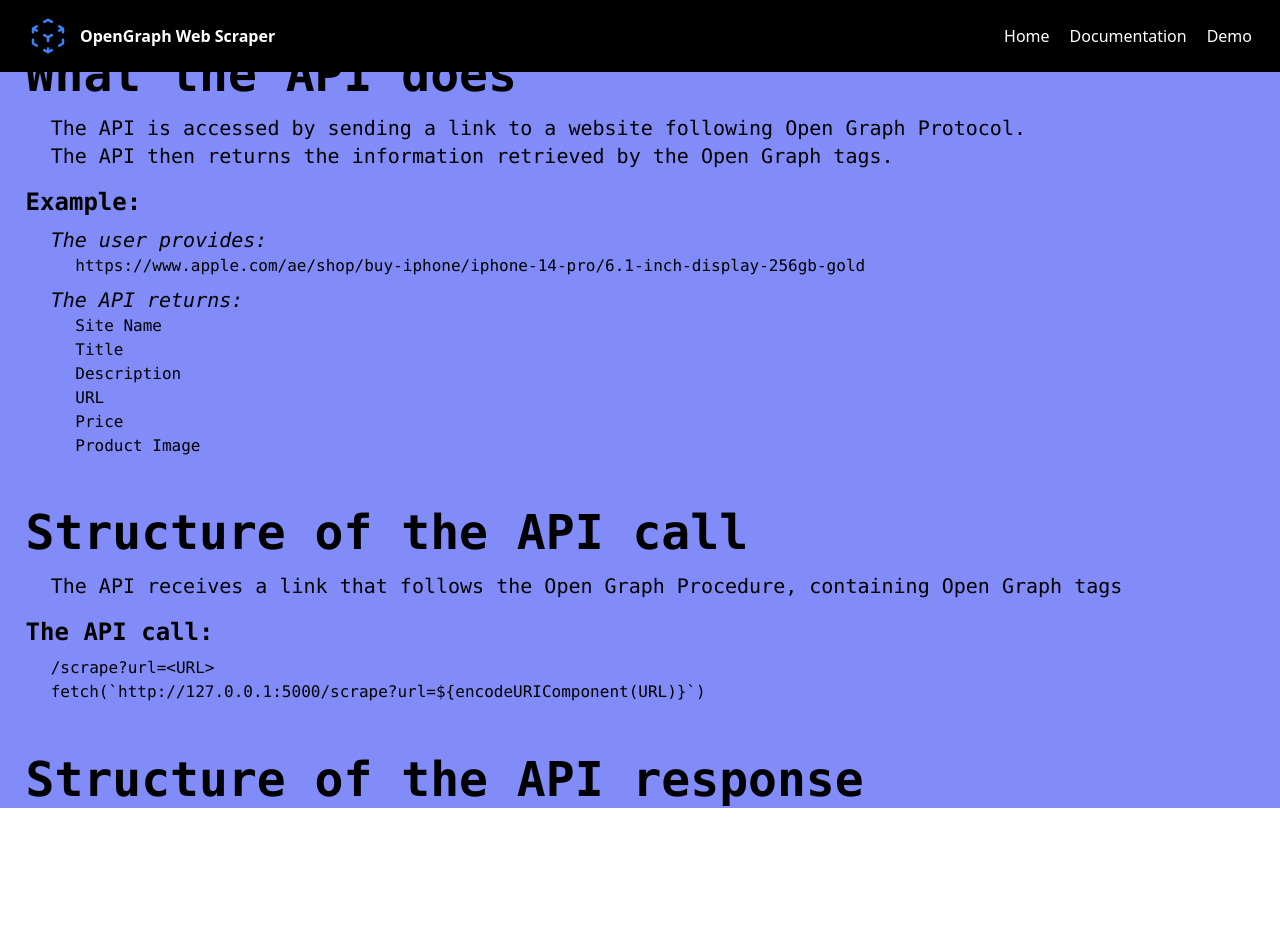
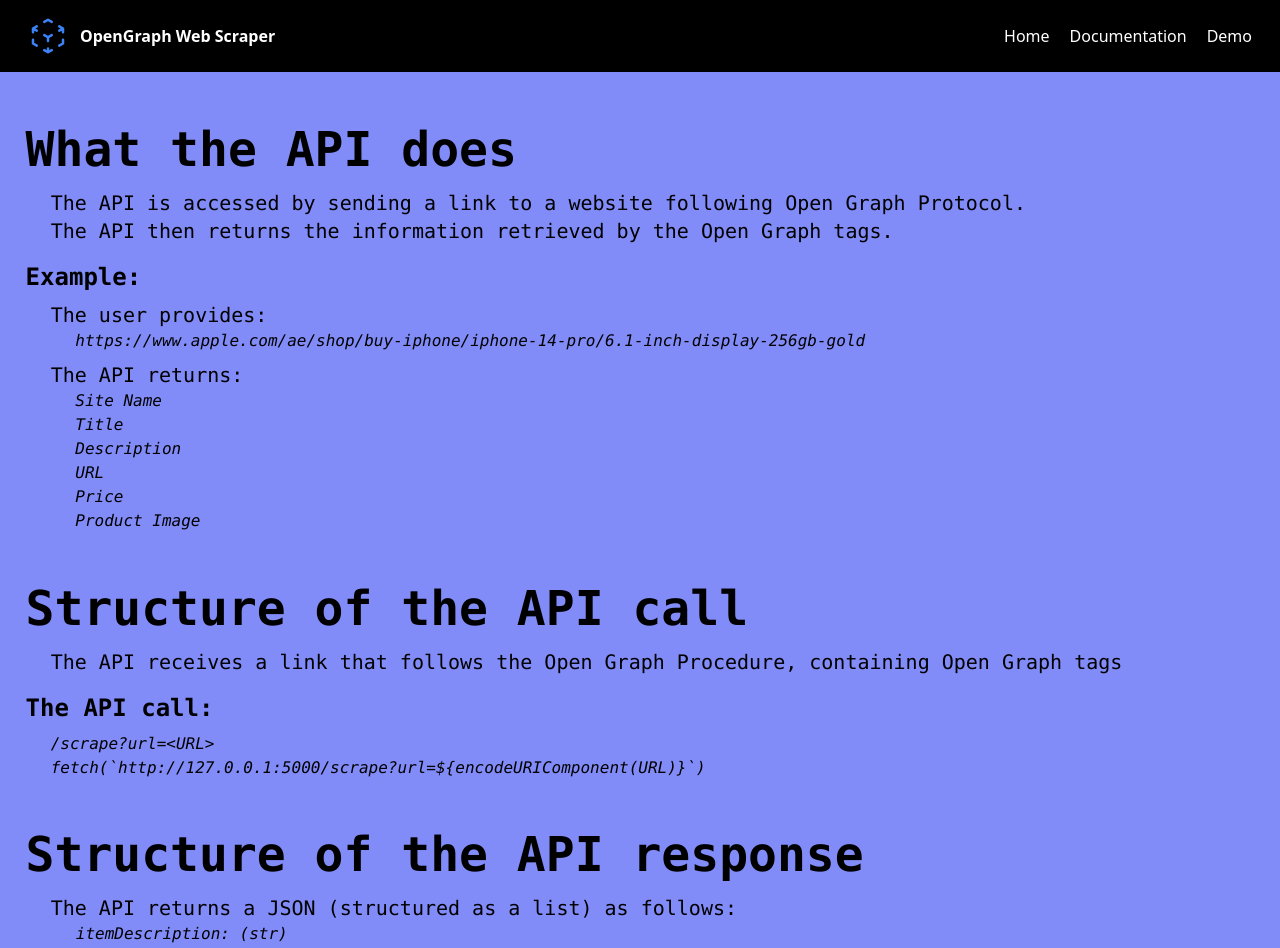
Before and after one commit to varuni24/OpenGraph-Web-Scraper, a React (Create React App) app in the folder react-frontend/: page /documentation in a window 1280 px wide. Shown: the top 948 px of the page. Before the commit the page ends 808 px from the top, so only its background shows below. Built offline with nearby package versions, Linux system fonts and the light colour scheme.

Commit message:
finished documentation page css if we need to change the documentation pls lmk

```diff
--- a/react-frontend/src/components/DocumentationPage.js
+++ b/react-frontend/src/components/DocumentationPage.js
@@ -9,30 +9,60 @@ function DocumentationPage() {
     return (
       <>
 
-      <div className="h-screen pl-[2%] font-mono text-black mb-2">
-            <h2 className="text-5xl font-bold pt-[4%] mb-4" data-aos-delay="100" data-aos="fade-right" data-aos-duration="800">
+      <div
+        className="pl-[2%] font-mono text-black mb-2 scroll-smooth"
+        data-aos-duration="800">
+            <h2
+              className="text-5xl font-bold pt-[10%] mb-4"
+              data-aos-delay="100"
+              data-aos="fade-right"
+              data-aos-duration="800">
             What the API does
             </h2>
-            <p className="text-xl pl-[2%]" data-aos-delay="200" data-aos="fade-right" data-aos-duration="800">
+            <p
+              className="text-xl pl-[2%]"
+              data-aos-delay="200"
+              data-aos="fade-right"
+              data-aos-duration="800">
             The API is accessed by sending a link to a website following Open Graph Protocol.<br/>
             The API then returns the information retrieved by the Open Graph tags.
             </p>
-            <h3 className="text-2xl font-bold mt-4" data-aos-delay="100" data-aos="fade-right" data-aos-duration="800">
+            <h3
+              className="text-2xl font-bold mt-4"
+              data-aos-delay="100"
+              data-aos="fade-right"
+              data-aos-duration="800">
               Example:
               </h3>
             <div className="pl-[2%]">
 
-              <h4 className="italic text-xl mt-2" data-aos-delay="200" data-aos="fade-right" data-aos-duration="800">
+              <h4
+                className="text-xl mt-2"
+                data-aos-delay="200"
+                data-aos="fade-right"
+                data-aos-duration="800">
                 The user provides:
                 </h4>
-              <p className=" pl-[2%]" data-aos-delay="300" data-aos="fade-right" data-aos-duration="800">
+              <p
+                className="italic pl-[2%]"
+                data-aos-delay="300"
+                data-aos="fade-right"
+                data-aos-duration="800">
               https://www.apple.com/ae/shop/buy-iphone/iphone-14-pro/6.1-inch-display-256gb-gold
               </p>
 
-              <h4 className="italic text-xl mt-2" data-aos-delay="200" data-aos="fade-right" data-aos-duration="800">
+              <h4
+                className="text-xl mt-2"
+                data-aos-delay="200"
+                data-aos="fade-right"
+                data-aos-duration="800">
                 The API returns:
                 </h4>
-              <p className=" pl-[2%]" data-aos-delay="300" data-aos="fade-right" data-aos-duration="800">
+              <p
+                className="italic pl-[2%]"
+                data-aos-delay="300"
+                data-aos="fade-right"
+                data-aos-duration="800">
                 Site Name <br/>
                 Title<br/>
                 Description<br/>
@@ -43,32 +73,61 @@ function DocumentationPage() {
 
             </div>
 
-            <h2 className="text-5xl font-bold pt-[4%] mb-4" data-aos-delay="100" data-aos="fade-right" data-aos-duration="800">
+            <h2
+              className="text-5xl font-bold pt-[4%] mb-4"
+              data-aos-delay="100"
+              data-aos="fade-right"
+              data-aos-duration="800">
               Structure of the API call
             </h2>
             {/* I don't like how this section is worded. Feel free to change it */}
-            <p className="text-xl pl-[2%]" data-aos-anchor-placement="center-bottom" data-aos-delay="150" data-aos="fade-right" data-aos-duration="800">
+            <p
+              className="text-xl pl-[2%]"
+              data-aos-anchor-placement="center-bottom"
+              data-aos-delay="150" data-aos="fade-right"
+              data-aos-duration="800">
             The API receives a link that follows the Open Graph Procedure, containing Open Graph tags <br/>
             </p>
 
-            <h3 className="text-2xl font-bold mt-4 mb-2" data-aos-anchor-placement="center-bottom" data-aos-delay="100" data-aos="fade-right" data-aos-duration="800">
+            <h3
+              className="text-2xl font-bold mt-4 mb-2"
+              data-aos-anchor-placement="center-bottom"
+              data-aos-delay="100"
+              data-aos="fade-right"
+              data-aos-duration="800">
               The API call:
             </h3>
 
             {/*  past this is incomplete*/}
 
-            <div className="pl-[2%]">
+            <div
+              className="italic pl-[2%]"
+              data-aos-delay="100"
+              data-aos="fade-right"
+              data-aos-duration="800">
               /scrape?url=&lt;URL&gt; <br/>
               fetch(`http://127.0.0.1:5000/scrape?url=$&#123;encodeURIComponent(URL)&#125;`)
             </div>
 
-            <h2 className="text-5xl font-bold pt-[4%] mb-4">
+            <h2
+              className="text-5xl font-bold pt-[4%] mb-4"
+              data-aos-delay="300"
+              data-aos="fade-right"
+              data-aos-duration="800">
               Structure of the API response
             </h2>
-
+            <p
+              className="text-xl pl-[2%]"
+              data-aos-anchor-placement="center-bottom"
+              data-aos-delay="150" data-aos="fade-right"
+              data-aos-duration="800">
             The API returns a JSON (structured as a list) as follows: <br/>
-            <br/>
-
+            </p>
+            <p
+              className="pl-[4%] mb-5 italic"
+              data-aos-delay="300"
+              data-aos="fade-right"
+              data-aos-duration="800">
               itemDescription: (str) <br/>
               itemImage: (URL) <br/>
               itemTitle: (str) <br/>
@@ -76,6 +135,8 @@ function DocumentationPage() {
               itemUrl: (URL) <br/>
               itemPrice: (str) <br/>
               siteName: (str) <br/>
+
+            </p>
         </div>
       </>
     );
--- a/react-frontend/src/components/HomePage.js
+++ b/react-frontend/src/components/HomePage.js
@@ -10,7 +10,7 @@ function HomePage() {
 
   return (
     <>
-      <div id="first_page" className="h-screen">
+      <div id="first_page" className="h-screen scroll-smooth">
         <h1 className="flex justify-center items-center mb-2 font-mono text-7xl text-black md:text-7xl font-bold pt-[25%]">
           Web Scraping,&nbsp;
           <br className="block md:hidden" />
@@ -27,7 +27,7 @@ function HomePage() {
           </button>
         </div>
       </div>
-      <div id="second_page" className="h-screen bg-white">
+      <div id="second_page" className="h-screen bg-white scroll-smooth">
         <div className="bg-gray-100 flex items-center justify-center h-screen pt-20">
           <div className="bg-white shadow-md p-8 w-4/5">
             <h2
```
Lines whose indentation alone changed are shown as unchanged.
